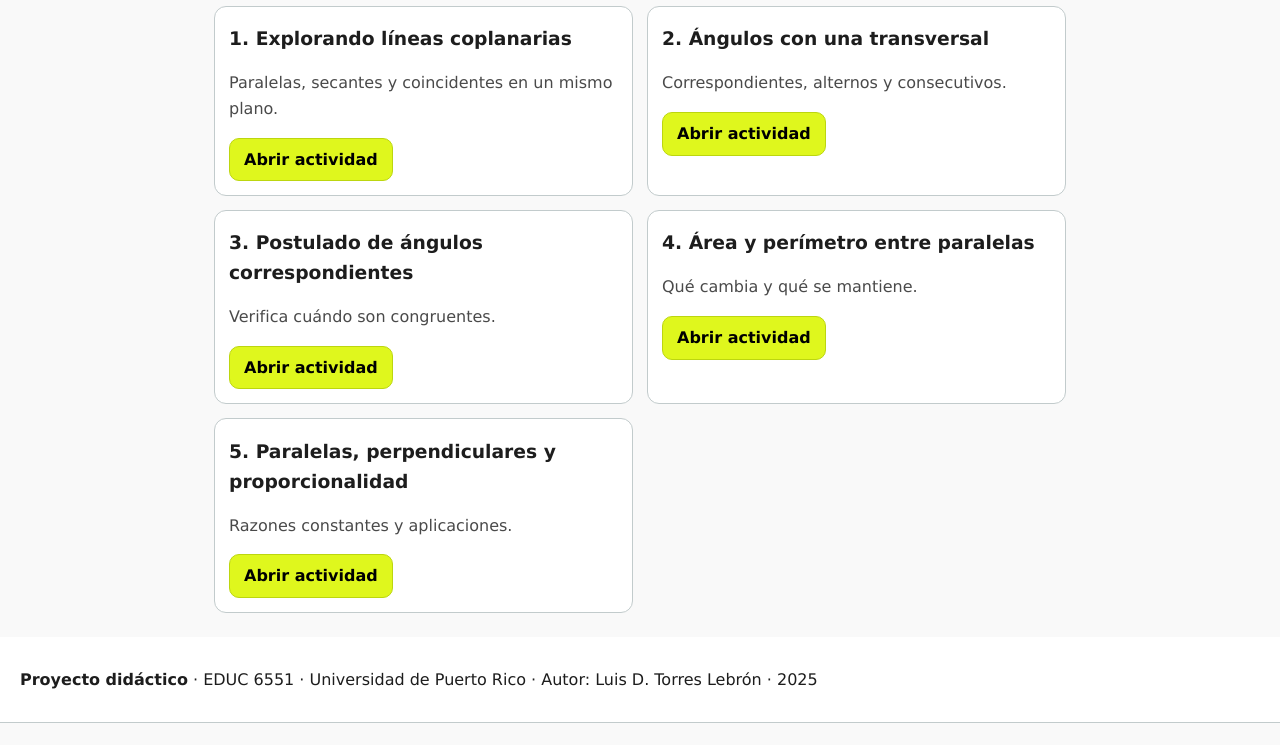
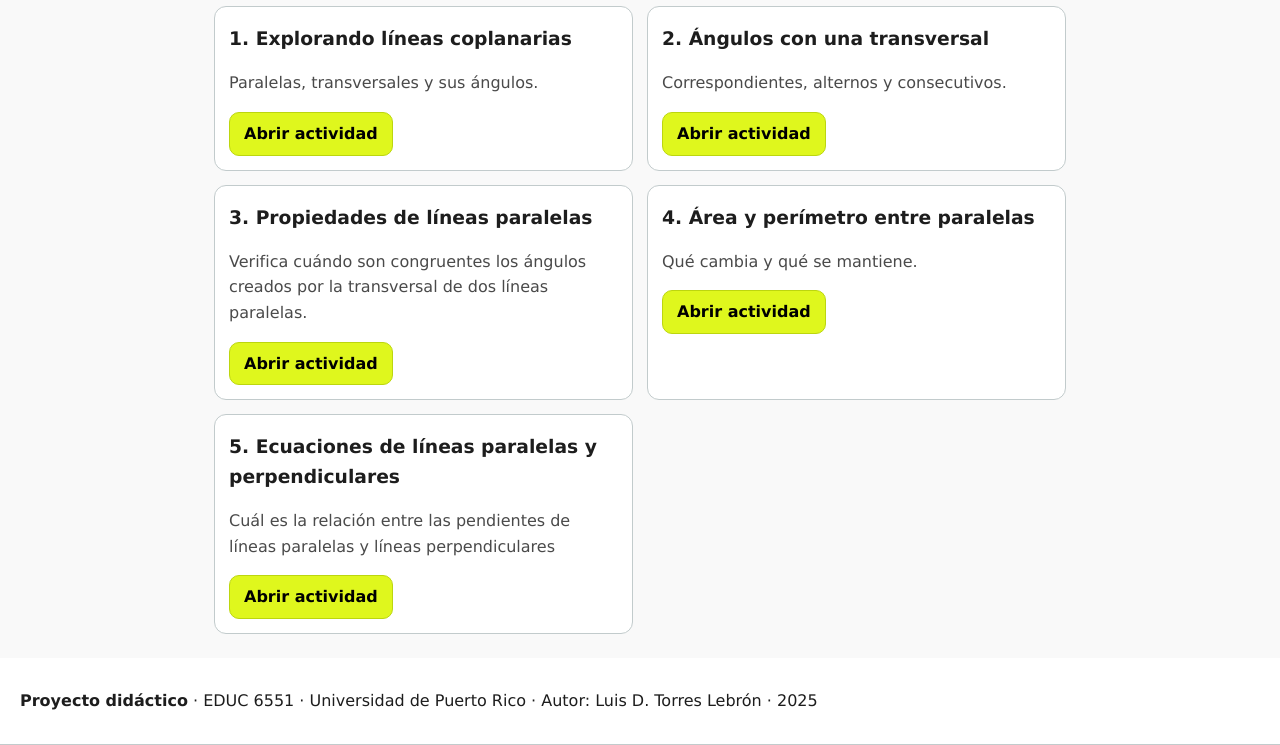
Before and after one commit to luistorres78/geometria, a plain HTML site: page index.html in a window 1280 px wide. Shown: the part 451-1196 px from the top of the page. Before the commit the page ends 1174 px from the top, so only its background shows below. Drawn offline with Linux system fonts and the light colour scheme.

Commit message:
Update index.html
Se añadió enlace a actividad 1. Está escrita en inglés y hay que traducirla. Adicionalmente, se editó el título y descripción de algunas actividades

```diff
--- a/index.html
+++ b/index.html
@@ -31,17 +31,17 @@
     <div class="grid grid-2">
       <div class="card">
         <h3>1. Explorando líneas coplanarias</h3>
-        <p class="muted">Paralelas, secantes y coincidentes en un mismo plano.</p>
+        <p class="muted">Paralelas, transversales y sus ángulos.</p>
         <a class="btn" target="_blank" rel="noopener noreferrer" href="https://www.geogebra.org/m/kfqxuj9u">Abrir actividad</a>
       </div>
       <div class="card">
         <h3>2. Ángulos con una transversal</h3>
         <p class="muted">Correspondientes, alternos y consecutivos.</p>
-        <a class="btn" target="_blank" rel="noopener noreferrer" href="https://www.geogebra.org/m/ynchy3a3">Abrir actividad</a>
+        <a class="btn" target="_blank" rel="noopener noreferrer" href="https://www.geogebra.org/m/pseqdt7b">Abrir actividad</a>
       </div>
       <div class="card">
-        <h3>3. Postulado de ángulos correspondientes</h3>
-        <p class="muted">Verifica cuándo son congruentes.</p>
+        <h3>3. Propiedades de líneas paralelas</h3>
+        <p class="muted">Verifica cuándo son congruentes los ángulos creados por la transversal de dos líneas paralelas.</p>
         <a class="btn" target="_blank" rel="noopener noreferrer" href="https://www.geogebra.org/m/rba2fspt">Abrir actividad</a>
       </div>
       <div class="card">
@@ -50,8 +50,8 @@
         <a class="btn" target="_blank" rel="noopener noreferrer" href="https://www.geogebra.org/m/nfdyb4zf">Abrir actividad</a>
       </div>
       <div class="card">
-        <h3>5. Paralelas, perpendiculares y proporcionalidad</h3>
-        <p class="muted">Razones constantes y aplicaciones.</p>
+        <h3>5. Ecuaciones de líneas paralelas y perpendiculares</h3>
+        <p class="muted">Cuál es la relación entre las pendientes de líneas paralelas y líneas perpendiculares</p>
         <a class="btn" target="_blank" rel="noopener noreferrer" href="https://www.geogebra.org/m/ezqcbjrb">Abrir actividad</a>
       </div>
     </div>
```
